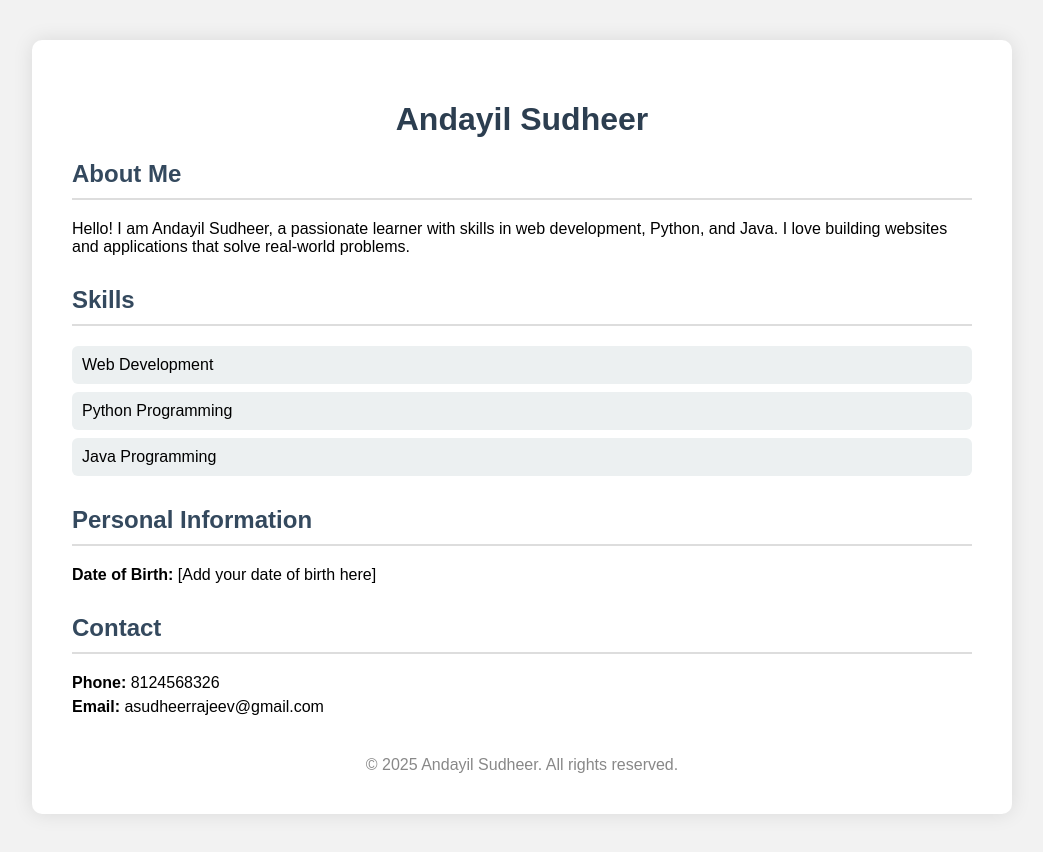
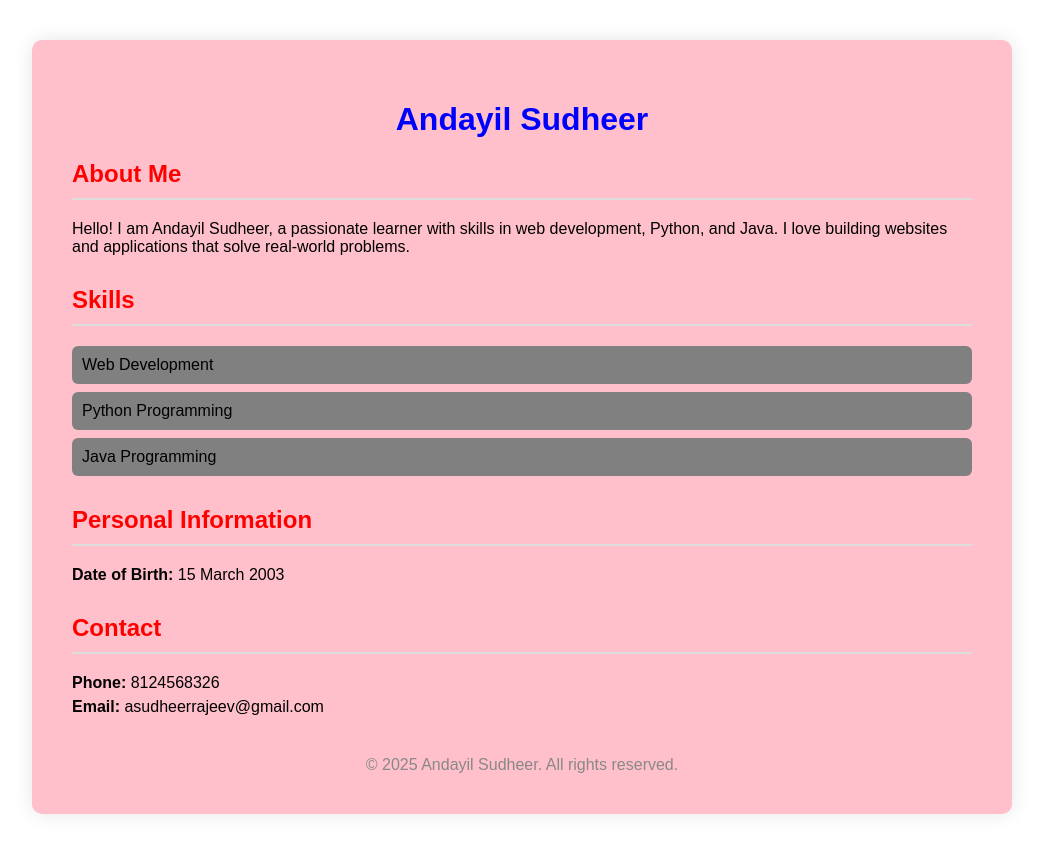
Before and after one commit to Andayilsudheer/Portfolio, a plain HTML site: page index.html in a window 1280 px wide. Shown: the whole page, without its empty margins (118-1161 px from the left). Drawn offline with Linux system fonts and the light colour scheme.

Commit message:
Add files via upload

```diff
--- a/index.html
+++ b/index.html
@@ -7,7 +7,7 @@
   <style>
     body {
       font-family: Arial, sans-serif;
-      background: #f2f2f2;
+      background: white ;
       margin: 0;
       padding: 0;
     }
@@ -15,7 +15,7 @@
     .container {
       max-width: 900px;
       margin: 40px auto;
-      background: white;
+      background: pink;
       padding: 40px;
       border-radius: 10px;
       box-shadow: 0 0 20px rgba(0, 0, 0, 0.1);
@@ -23,7 +23,8 @@
 
     h1 {
       text-align: center;
-      color: #2c3e50;
+      color: blue;
+
     }
 
     .section {
@@ -31,7 +32,7 @@
     }
 
     .section h2 {
-      color: #34495e;
+      color: red;
       border-bottom: 2px solid #ddd;
       padding-bottom: 10px;
     }
@@ -42,7 +43,7 @@
     }
 
     .section ul li {
-      background: #ecf0f1;
+      background: grey;
       margin: 8px 0;
       padding: 10px;
       border-radius: 6px;
@@ -81,7 +82,8 @@
 
     <div class="section">
       <h2>Personal Information</h2>
-      <p><strong>Date of Birth:</strong> [Add your date of birth here]</p>
+      <p><strong>Date of Birth:</strong> 15 March 2003</p> <!-- or your actual DOB -->
+
     </div>
 
     <div class="section contact">
```
